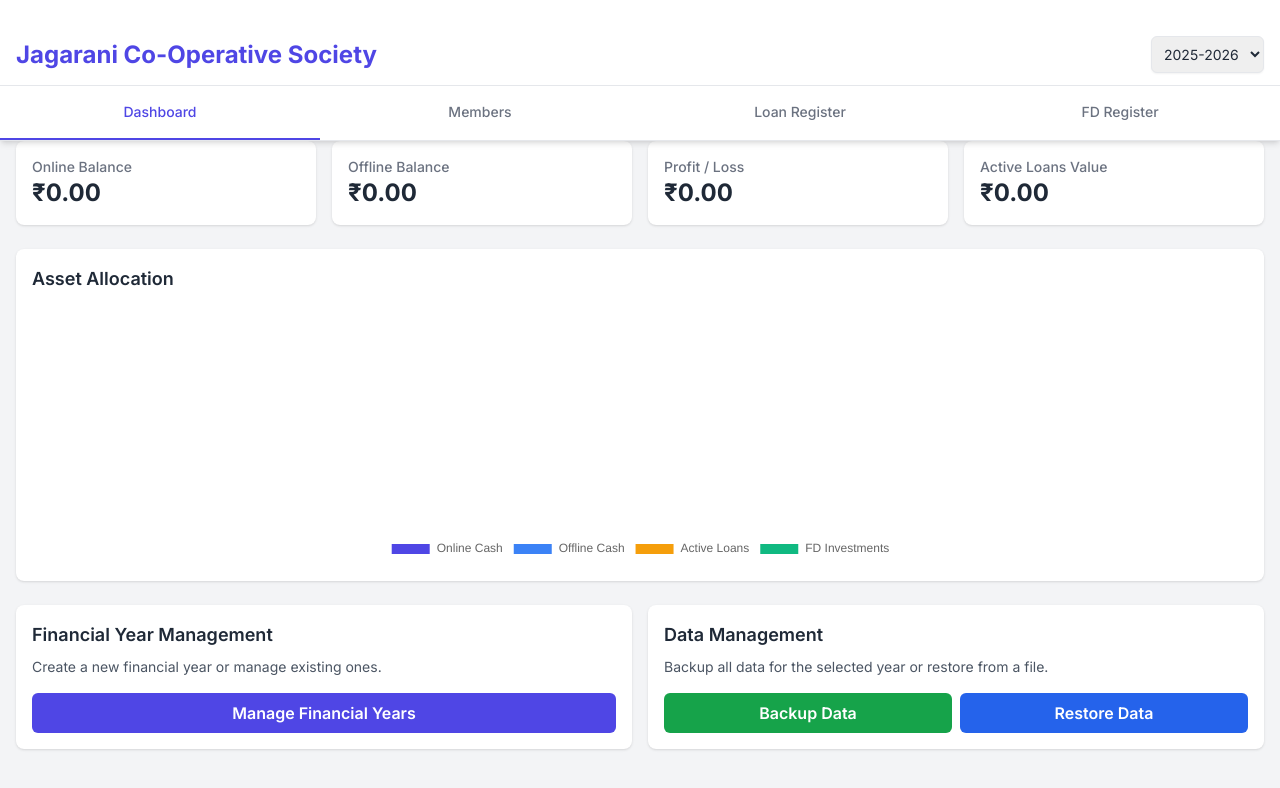
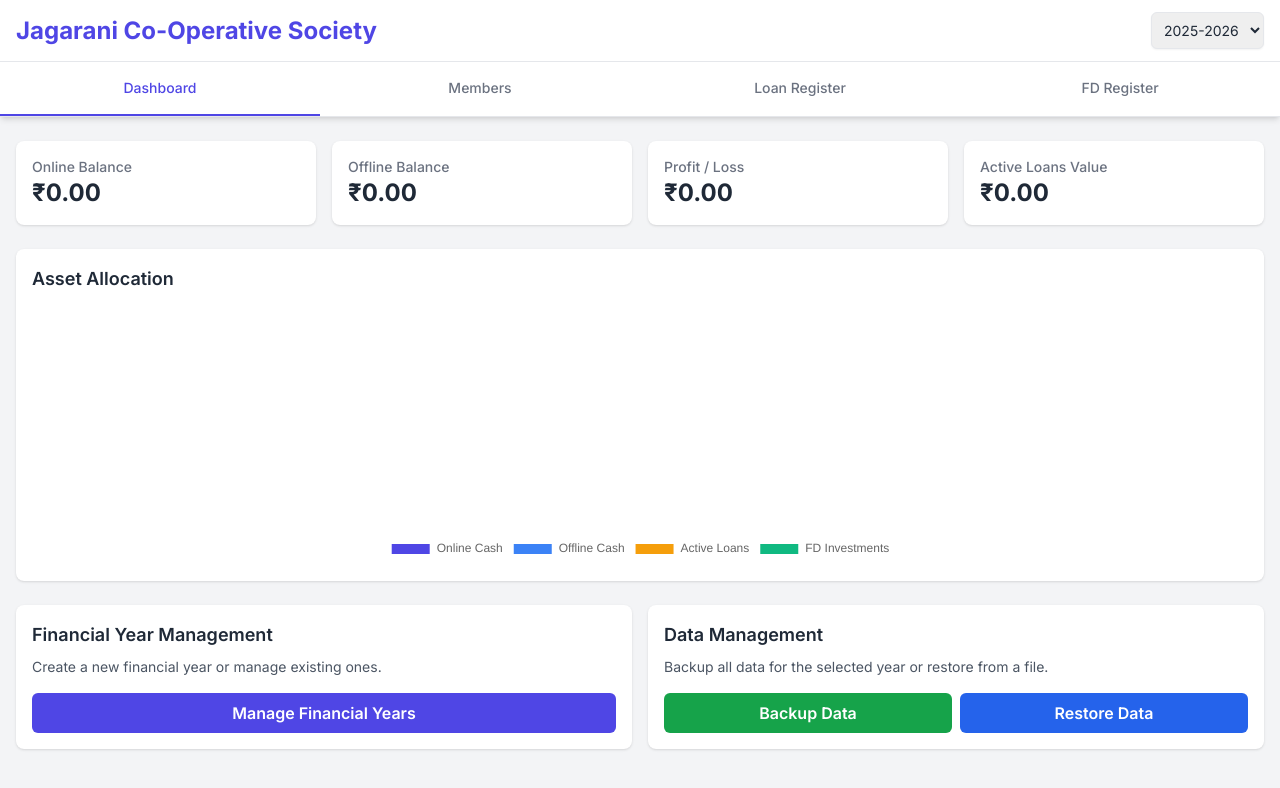
Before and after one commit to SudiptaSN/JagaraniApp, a plain HTML site: page index.html in a window 1280 px wide. Drawn offline with nearby package versions, Linux system fonts and the light colour scheme.

Commit message:
Update index.html

```diff
--- a/index.html
+++ b/index.html
@@ -21,7 +21,7 @@
     <div id="app" class="max-w-7xl mx-auto">
 
         <!-- Header -->
-        <header class="sticky-header bg-white shadow-md pt-6">
+        <header class="sticky-header bg-white shadow-md">
             <div class="px-4 py-3 border-b">
                 <div class="flex justify-between items-center">
                     <h1 class="text-xl md:text-2xl font-bold text-indigo-600">Jagarani Co-Operative Society</h1>
@@ -40,7 +40,7 @@
         </header>
 
         <!-- Main Content -->
-        <main class="px-4 pb-4">
+        <main class="px-4 pb-4 pt-6">
             <!-- Dashboard Tab -->
             <div id="dashboard" class="tab-content">
                 <!-- KPIs -->
```
